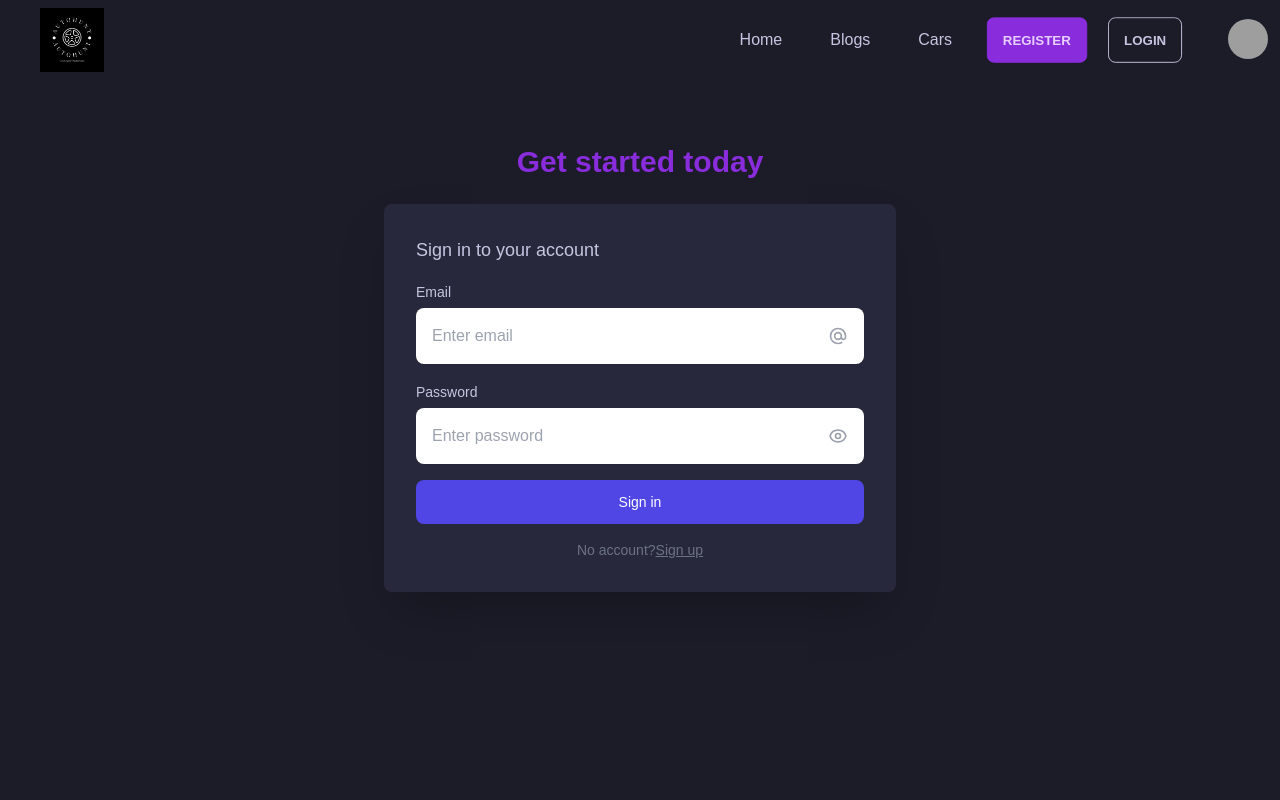
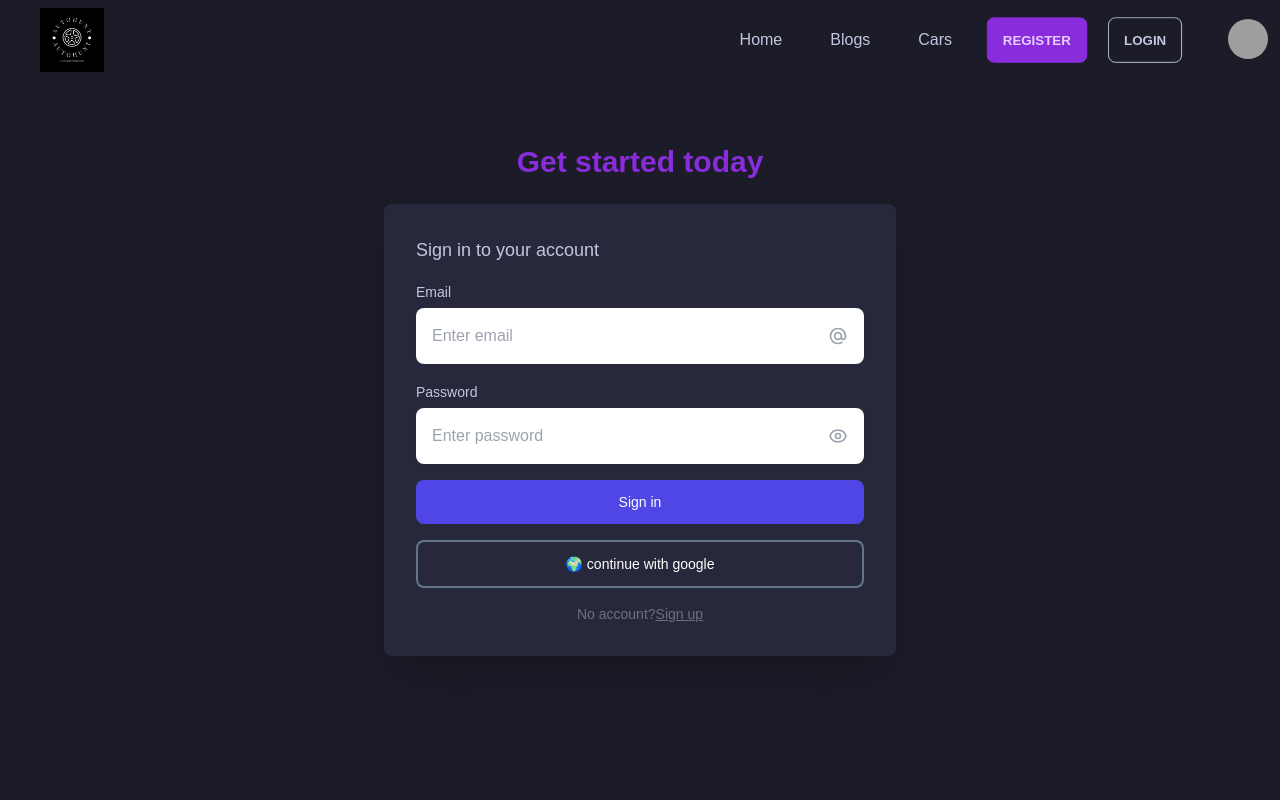
Before and after one commit to Ashikur540/AutoHunt-Resell-MarketPlace-Client-, a React (Create React App) app: page /login in a window 1280 px wide. Shown: the top 800 px of the page. Built offline with nearby package versions, Linux system fonts and the light colour scheme; no server answers; grey boxes are pictures that could not be loaded.

Commit message:
default buyer set

```diff
--- a/src/Contexts/AuthProvider.js
+++ b/src/Contexts/AuthProvider.js
@@ -1,4 +1,4 @@
-import { createUserWithEmailAndPassword, getAuth, onAuthStateChanged, signInWithEmailAndPassword, signOut, updateProfile } from "firebase/auth";
+import { createUserWithEmailAndPassword, getAuth, GoogleAuthProvider, onAuthStateChanged, signInWithEmailAndPassword, signInWithPopup, signOut, updateProfile } from "firebase/auth";
 import React, { createContext, useEffect, useState } from 'react';
 import app from "../Firebase/config";
 
@@ -9,7 +9,7 @@ const AuthProvider = ({ children }) => {
     const [user, setUser] = useState(null);
     const [loading, setLoading] = useState(true);
     const auth = getAuth(app);
-
+    const googleProvider = new GoogleAuthProvider();
 
     const createUser = (email, password) => {
         return createUserWithEmailAndPassword(auth, email, password)
@@ -27,6 +27,10 @@ const AuthProvider = ({ children }) => {
         return signOut(auth);
     }
 
+    const googleSignin = (googleProvider) => {
+        setLoading(true);
+        return signInWithPopup(auth, googleProvider);
+    }
 
 
     useEffect(() => {
@@ -53,6 +57,7 @@ const AuthProvider = ({ children }) => {
         updateUser,
         loginUser,
         logoutUser,
+        googleSignin
 
     }
     return (
--- a/src/Pages/Login/Login.jsx
+++ b/src/Pages/Login/Login.jsx
@@ -1,11 +1,12 @@
+import { GoogleAuthProvider } from '@firebase/auth';
 import React, { useContext } from 'react';
 import { useForm } from "react-hook-form";
 import { toast } from "react-hot-toast";
 import { Link } from 'react-router-dom';
 import { AuthContext } from '../../Contexts/AuthProvider';
 const Login = () => {
-    const { loginUser } = useContext(AuthContext);
-
+    const { loginUser, googleSignin } = useContext(AuthContext);
+    const googleProvider = new GoogleAuthProvider();
     const { register, formState: { errors }, handleSubmit } = useForm();
     const hanldeSignin = (data) => {
         console.log(data);
@@ -22,6 +23,40 @@ const Login = () => {
 
     }
 
+    const handleGoogleSignin = () => {
+
+        googleSignin(googleProvider).then(result => {
+            const user = result.user;
+            console.log(user);
+            // window.location.reload();
+            const account = 'buyer'
+            saveUser(user?.displayName, user?.email, account)
+            toast.success('login successfull')
+            // navigate(from, { replace: true })
+        })
+            .catch(error => {
+                console.error(error);
+                toast.error(error.message, {
+                    position: "top-center"
+                })
+            })
+    }
+
+    const saveUser = (fullName, email, account) => {
+        const userInfo = {
+            fullName, email, account
+        }
+
+        fetch(`${process.env.REACT_APP_Base_URL}/user`, {
+            method: "POST",
+            headers: {
+                "content-type": "application/json"
+            },
+            body: JSON.stringify(userInfo)
+        })
+            .then(res => res.json())
+            .then(data => console.log(data))
+    }
     return (
         <>
             <div className="mx-auto max-w-screen-xl px-4 py-16 sm:px-6 lg:px-8 min-h-screen">
@@ -110,6 +145,14 @@ const Login = () => {
                         >
                             Sign in
                         </button>
+                        <button
+                            type="submit"
+                            className="block w-full rounded-lg bg-neutral border-2 border-slate-500 px-5 py-3 text-sm font-medium text-white"
+                            onClick={handleGoogleSignin}
+
+                        >
+                            🌍 continue with google
+                        </button>
 
                         <p className="text-center text-sm text-gray-500">
                             No account?
```
